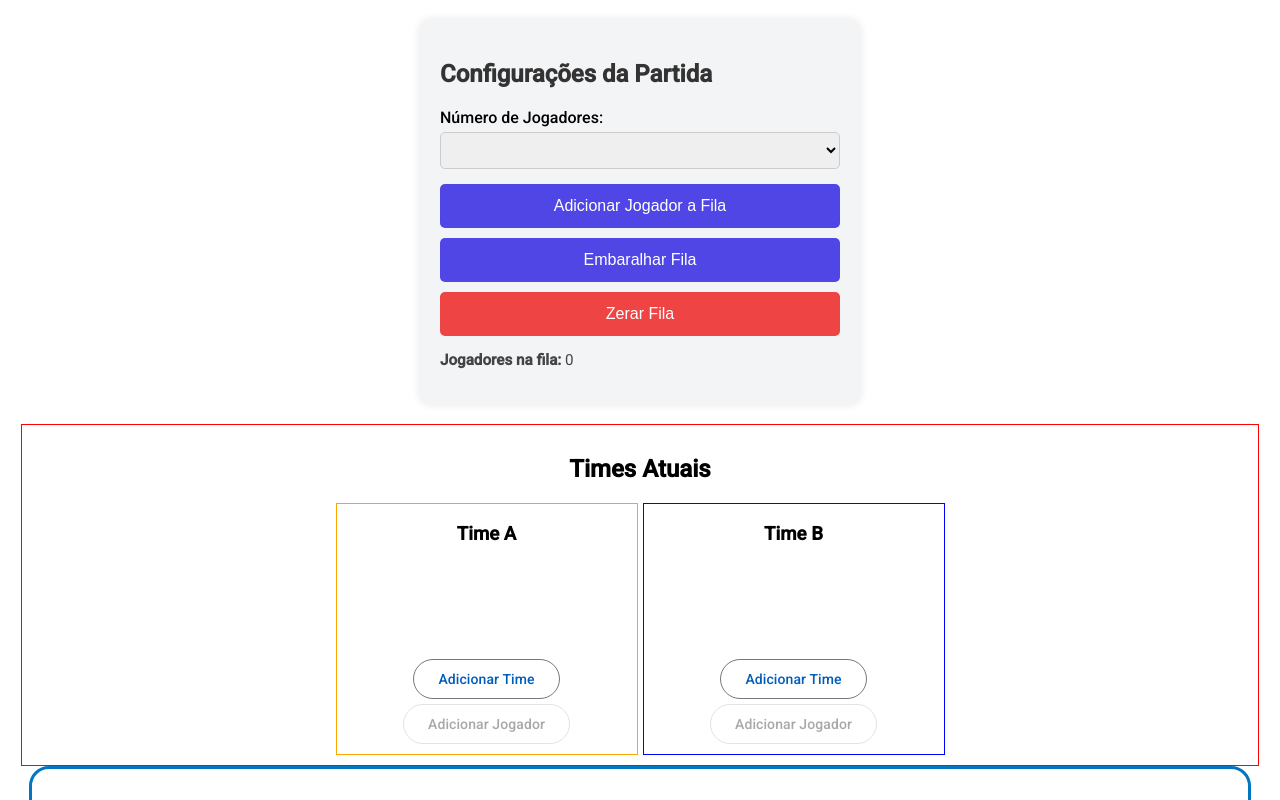
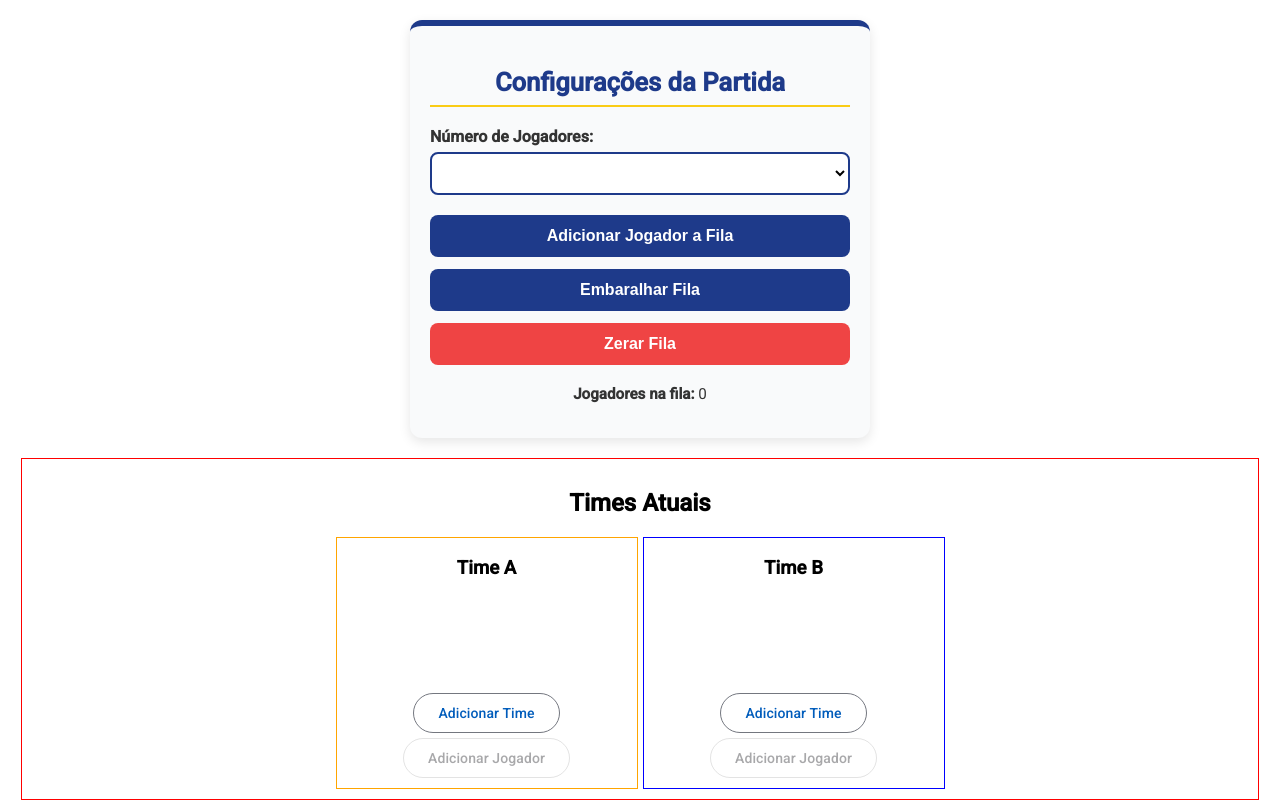
Before and after one commit to gabrielsndev/fila-volei-app, an Angular app: page / in a window 1280 px wide. Shown: the top 800 px of the page. Built offline with nearby package versions, Linux system fonts and the light colour scheme.

Commit message:
estilizando o config.componente

```diff
--- a/src/app/app.component.html
+++ b/src/app/app.component.html
@@ -1,5 +1,3 @@
 <app-configuracoes></app-configuracoes>
 <app-time-atual></app-time-atual>
 <app-fila></app-fila>
-
-<!-- <app-jogador-individual></app-jogador-individual> -->
--- a/src/app/components/configuracoes/configuracoes.component.css
+++ b/src/app/components/configuracoes/configuracoes.component.css
@@ -1,16 +1,26 @@
 .config {
-  max-width: 400px;
+  max-width: 420px;
   margin: 20px auto;
   padding: 20px;
-  background-color: #f3f4f6;
-  border-radius: 10px;
-  box-shadow: 0 0 10px rgba(0, 0, 0, 0.1);
+  background: var(--neutral-bg);
+  border-radius: 12px;
+  box-shadow: 0 4px 12px var(--shadow-color);
+  border-top: 6px solid var(--primary-blue);
+  transition: transform 0.2s ease;
+}
+
+.config:hover {
+  transform: translateY(-3px);
 }
 
 .config h2 {
   margin-bottom: 20px;
-  font-size: 1.5rem;
-  color: #333;
+  font-size: 1.6rem;
+  font-weight: 700;
+  color: var(--primary-blue);
+  text-align: center;
+  border-bottom: 2px solid var(--secondary-yellow);
+  padding-bottom: 8px;
 }
 
 .input-group {
@@ -20,56 +30,70 @@
 }
 
 .input-group label {
-  margin-bottom: 5px;
-  font-weight: 500;
+  margin-bottom: 6px;
+  font-weight: 600;
+  color: var(--neutral-text);
 }
 
 .input-group select {
-  padding: 8px;
+  padding: 10px;
   font-size: 1rem;
-  border-radius: 5px;
-  border: 1px solid #ccc;
+  border-radius: 8px;
+  border: 2px solid var(--primary-blue);
+  background: white;
+  outline: none;
+  transition: 0.2s;
 }
 
-.warning{
-  color: red;
-  padding: 2px;
-  margin: 0px;
+.input-group select:focus {
+  border-color: var(--secondary-yellow);
+  box-shadow: 0 0 0 3px rgba(250, 204, 21, 0.3);
+}
+
+.warning {
+  color: var(--danger-red);
+  font-weight: 500;
+  margin-top: 5px;
 }
 
 .button-group {
   display: flex;
   flex-direction: column;
-  justify-content: space-between;
-  gap: 10px;
+  gap: 12px;
+  margin: 20px 0;
 }
 
 .button-group button {
   flex: 1;
-  padding: 13px;
+  padding: 12px;
+  font-size: 1rem;
+  font-weight: 600;
   border: none;
-  background-color: #4f46e5;
+  border-radius: 8px;
+  cursor: pointer;
   color: white;
-  font-size: 1em;
-  border-radius: 5px;
-  cursor: pointer;
-  transition: background-color 0.2s;
+  transition: all 0.25s ease;
 }
 
-.button-group button:hover {
-  background-color: #4338ca;
+.button-group button:not(.danger) {
+  background: var(--primary-blue);
+}
+
+.button-group button:not(.danger):hover {
+  background: #152d66;
 }
 
 .button-group .danger {
-  background-color: #ef4444;
+  background: var(--danger-red);
 }
 
 .button-group .danger:hover {
-  background-color: #dc2626;
+  background: var(--danger-red-hover);
 }
 
 .info {
   margin-top: 10px;
-  color: #444;
+  color: var(--neutral-text);
   font-size: 0.95rem;
+  text-align: center;
 }
--- a/src/styles.css
+++ b/src/styles.css
@@ -1,5 +1,5 @@
 /* You can add global styles to this file, and also import other style files */
-
+/*
 :root {
     --color-primary: #0077C0;
     --color-secondary: #FFCC00;
@@ -9,5 +9,18 @@
     --color-selected: #d3f9d8
   }
 
+ */
+
+:root {
+  --primary-blue: #1e3a8a;   /* azul escuro elegante */
+  --secondary-yellow: #facc15; /* amarelo vibrante */
+  --danger-red: #ef4444;
+  --danger-red-hover: #dc2626;
+  --neutral-bg: #f9fafb;
+  --neutral-text: #333;
+  --shadow-color: rgba(0, 0, 0, 0.1);
+}
+
+
 html, body { height: 100%; }
 body { margin: 0; font-family: Roboto, "Helvetica Neue", sans-serif; }
```
